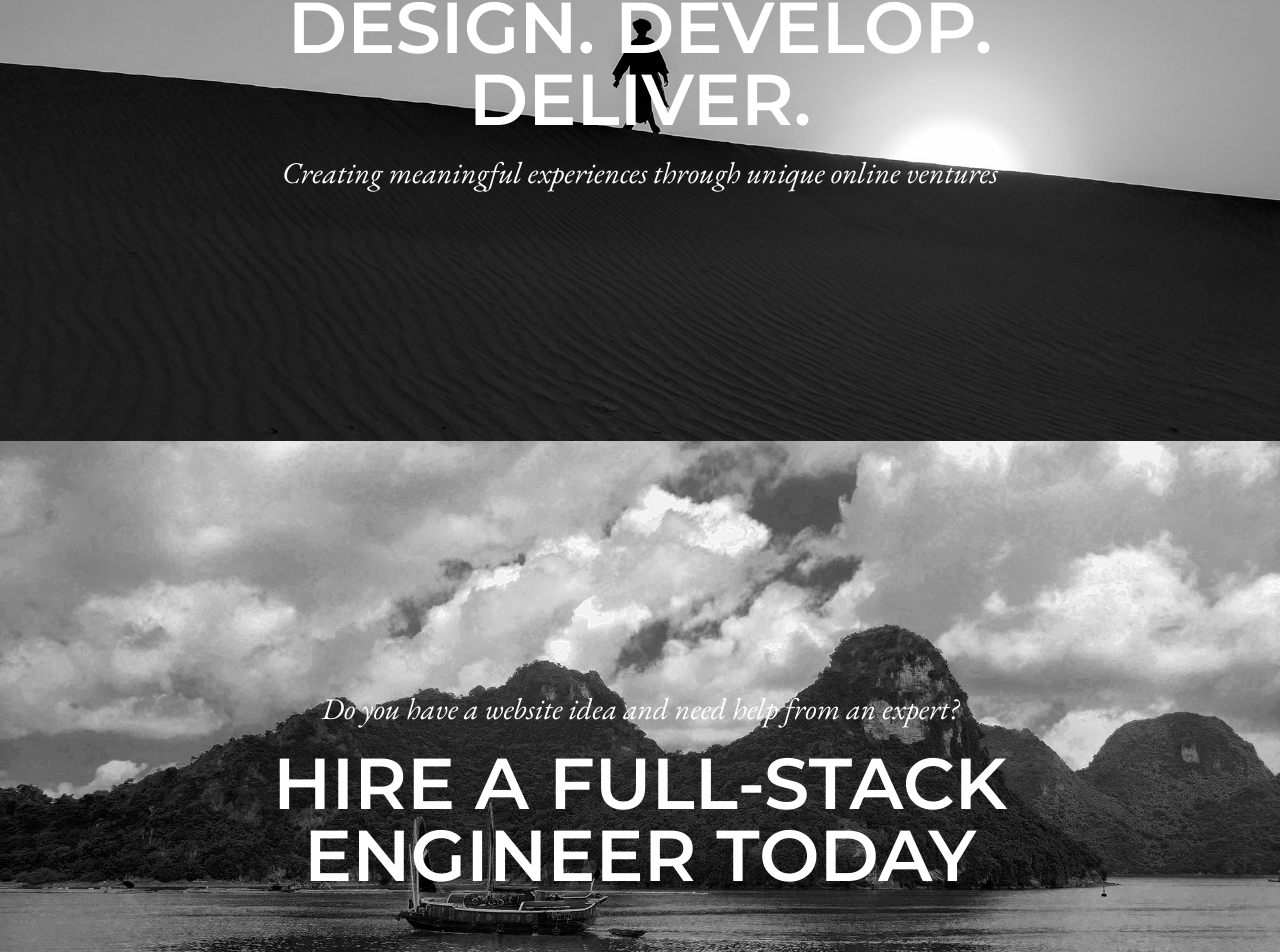
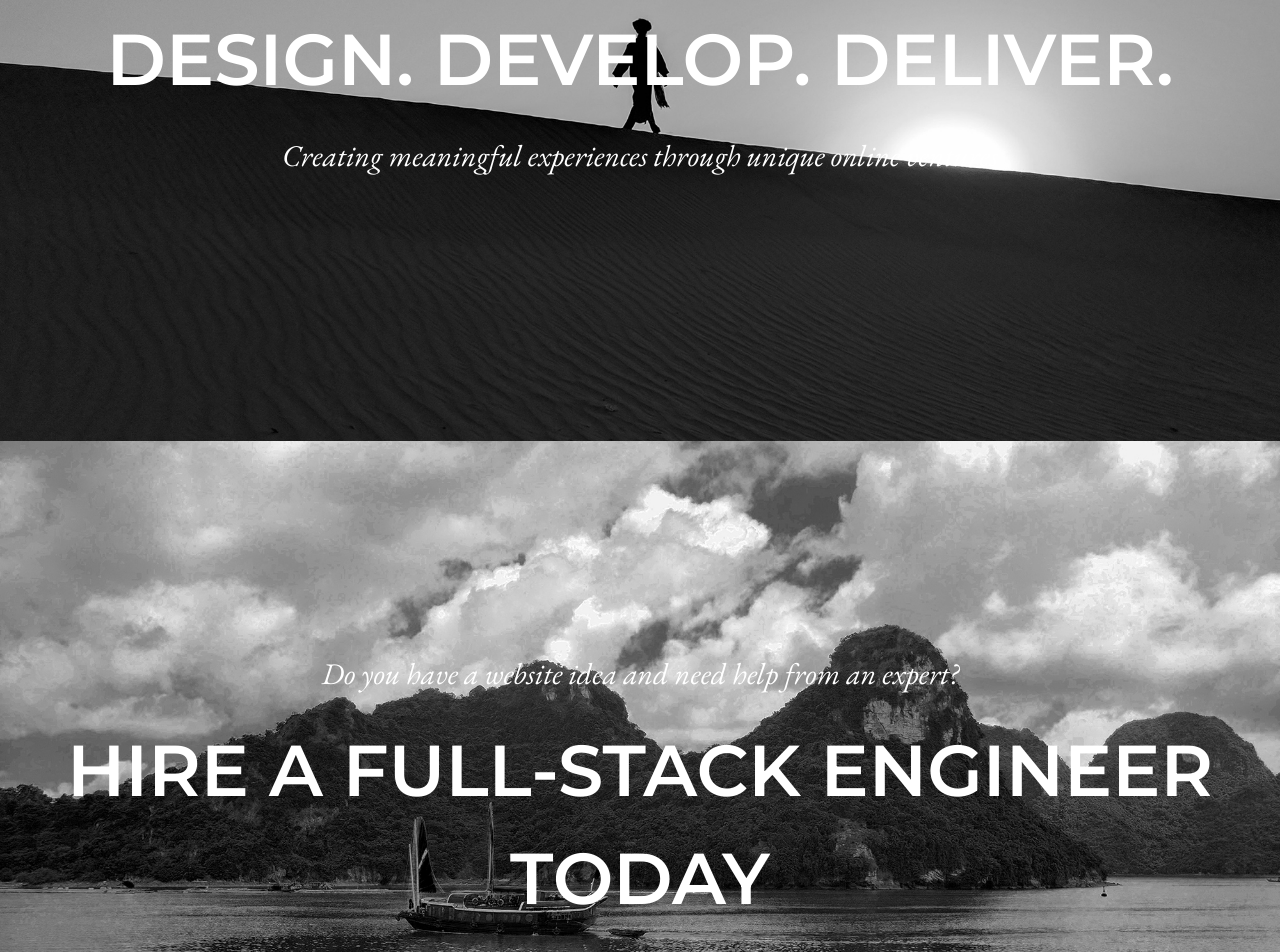
Before and after one commit to dela1000/personalwebsite, a React (Create React App) app: page / in a window 1280 px wide. Shown: the part 259-1211 px from the top of the page. Built offline with nearby package versions, Linux system fonts and the light colour scheme.

Commit message:
update text depending on device size

```diff
--- a/src/App.css
+++ b/src/App.css
@@ -136,3 +136,19 @@ main {
 .garamond {
   font-family: 'EB Garamond', serif;
 }
+
+.desktop-primary-text {
+  font-size: 4.5rem;
+}
+
+.mobile-primary-text {
+  font-size: 2.5rem;
+}
+
+.desktop-secondary-text {
+  font-size: 1.875rem;
+}
+
+.mobile-secondary-text {
+  font-size: 1.3rem;
+}
--- a/src/components/BottomHero/BottomHero.jsx
+++ b/src/components/BottomHero/BottomHero.jsx
@@ -1,12 +1,16 @@
 import PropTypes from 'prop-types';
 
-export default function BottomHero({ imageLink, primaryText, secondaryText }) {
+export default function BottomHero({ imageLink, primaryText, secondaryText, windowType }) {
   return (
     <div className="relative w-full">
       <div className="absolute center w-full" style={{ height: '100%' }}>
-        <div className="w-full text-center px-44">
-          <div className="white--font garamond text-3xl my-5">{secondaryText}</div>
-          <div className="white--font text-7xl monserrat my-5">{primaryText}</div>
+        <div className="w-full text-center px-10">
+          <div className={`${windowType}-secondary-text white--font garamond my-5 `}>
+            {secondaryText}
+          </div>
+          <div className={`${windowType}-primary-text white--font monserrat my-5`}>
+            {primaryText}
+          </div>
         </div>
       </div>
       <img
@@ -23,4 +27,5 @@ BottomHero.propTypes = {
   imageLink: PropTypes.string.isRequired,
   primaryText: PropTypes.string.isRequired,
   secondaryText: PropTypes.string.isRequired,
+  windowType: PropTypes.string.isRequired,
 };
--- a/src/components/TopHero/TopHero.jsx
+++ b/src/components/TopHero/TopHero.jsx
@@ -1,12 +1,16 @@
 import PropTypes from 'prop-types';
 
-export default function TopHero({ imageLink, primaryText, secondaryText }) {
+export default function TopHero({ imageLink, primaryText, secondaryText, windowType }) {
   return (
     <div className="relative w-full">
       <div className="absolute center w-full" style={{ height: '100%' }}>
-        <div className="w-full text-center px-44">
-          <div className="white--font text-7xl monserrat my-5">{primaryText}</div>
-          <div className="white--font garamond text-3xl my-5">{secondaryText}</div>
+        <div className="w-full text-center px-10">
+          <div className={`${windowType}-primary-text white--font monserrat my-5`}>
+            {primaryText}
+          </div>
+          <div className={`${windowType}-secondary-text white--font garamond my-5 `}>
+            {secondaryText}
+          </div>
         </div>
       </div>
       <img
@@ -23,4 +27,5 @@ TopHero.propTypes = {
   imageLink: PropTypes.string.isRequired,
   primaryText: PropTypes.string.isRequired,
   secondaryText: PropTypes.string.isRequired,
+  windowType: PropTypes.string.isRequired,
 };
--- a/src/pages/Home/Home.jsx
+++ b/src/pages/Home/Home.jsx
@@ -16,6 +16,7 @@ export default function Home({ windowType }) {
                 imageLink={largeImagesData[windowType].merzougabw}
                 primaryText={pageText.home.topHero.primaryText}
                 secondaryText={pageText.home.topHero.secondaryText}
+                windowType={windowType}
               />
             </div>
             <div className="flex mb-auto justify-center">
@@ -23,6 +24,7 @@ export default function Home({ windowType }) {
                 imageLink={largeImagesData[windowType].halongbaybw}
                 primaryText={pageText.home.bottomHero.primaryText}
                 secondaryText={pageText.home.bottomHero.secondaryText}
+                windowType={windowType}
               />
             </div>
           </div>
```
